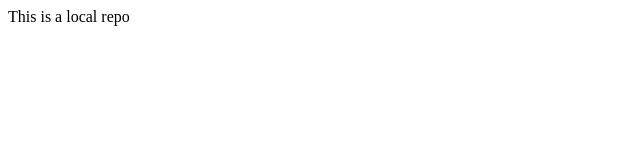
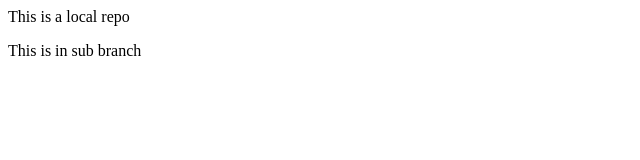
Before and after one commit to Arnav05-cyber/localrepo, a plain HTML site: page index.html in a window 1280 px wide. Shown: the whole page, without its empty margins (0-640 px from the left). Drawn offline with Linux system fonts and the light colour scheme.

Commit message:
new branch

```diff
--- a/index.html
+++ b/index.html
@@ -1 +1,2 @@
 <p>This is a local repo</p>
+<p> This is in sub branch</p>
```
